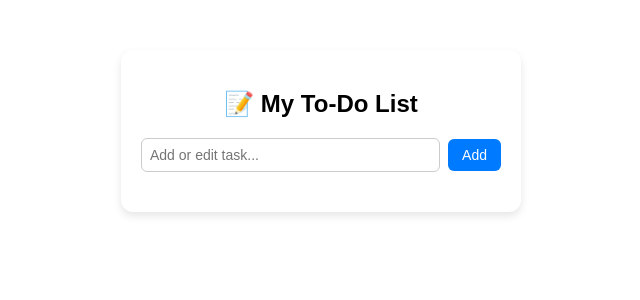
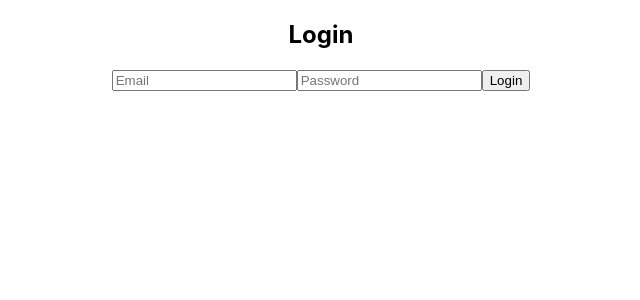
Before and after one commit to reetuTheCoder/unit_testing_react, a React (Create React App) app: page / in a window 1280 px wide. Shown: the top 300 px of the page, without its empty margins (319-959 px from the left). Built offline with nearby package versions, Linux system fonts and the light colour scheme.

Commit message:
here we create a usereducer

```diff
--- a/src/App.js
+++ b/src/App.js
@@ -1,10 +1,12 @@
 import './App.css';
-import TodoApp from './Components/TodoApp';
+import LoginForm from './Components/Forms/LoginForm';
+// import TodoApp from './Components/TodoApp';
 
 function App() {
   return (
     <div className="App">
-     <TodoApp/>
+     {/* <TodoApp/> */}
+     <LoginForm/>
     </div>
   );
 }
--- /dev/null
+++ b/src/Components/Forms/LoginForm.js
@@ -0,0 +1,100 @@
+import React, { useReducer } from "react";
+
+function reducer(state, action) {
+  switch (action.type) {
+    case "UPDATE_FORMS_FIELD":
+      return {
+        ...state,
+        [action.field]: action.value,
+      };
+
+    case "SUBMIT":
+      return {
+        ...state,
+        isSubmitting: true,
+      };
+    case "SUCCESS":
+      return {
+        ...state,
+        isSubmitting: false,
+        successMessage: "Form submitted successfully!",
+      };
+    case "ERROR":
+      return {
+        ...state,
+        isSubmitting: false,
+        errorMessage: "Something went wrong!",
+      };
+    default:
+      return state;
+  }
+}
+const initialState = {
+  email: "",
+  password: "",
+  isSubmitting: false,
+  successMessage: "",
+  errorMessage: "",
+};
+
+const LoginForm = () => {
+  const [state, dispatch] = useReducer(reducer, initialState);
+  console.log(state);
+
+  const handleSubmit = (e) => {
+    e.preventDefault();
+
+    dispatch({ type: "SUBMIT" });
+    setTimeout(() => {
+    if (state.email && state.password) {
+      dispatch({ type: "SUCCESS" });
+    } else {
+      dispatch({ type: "ERROR" });
+    }
+  }, 1500);
+  };
+  return (
+    <div>
+      <form onSubmit={handleSubmit}>
+        <h2>Login</h2>
+        <input
+          type="email"
+          placeholder="Email"
+          value={state.email}
+          onChange={(e) =>
+            dispatch({
+              type: "UPDATE_FORMS_FIELD",
+              field: "email",
+              value: e.target.value,
+            })
+          }
+        />
+        <input
+          type="password"
+          placeholder="Password"
+          value={state.password}
+          onChange={(e) =>
+            dispatch({
+              type: "UPDATE_FORMS_FIELD",
+              field: "password",
+              value: e.target.value,
+            })
+          }
+        />
+        <button type="submit" disabled={state.isSubmitting}>
+          {" "}
+          {state.isSubmitting ? "Submitting..." : "Login"}
+        </button>
+
+        {state.successMessage && (
+          <p style={{ color: "green" }}>{state.successMessage}</p>
+        )}
+        {state.errorMessage && (
+          <p style={{ color: "red" }}>{state.errorMessage}</p>
+        )}
+      </form>
+    </div>
+  );
+};
+
+export default LoginForm;
```
